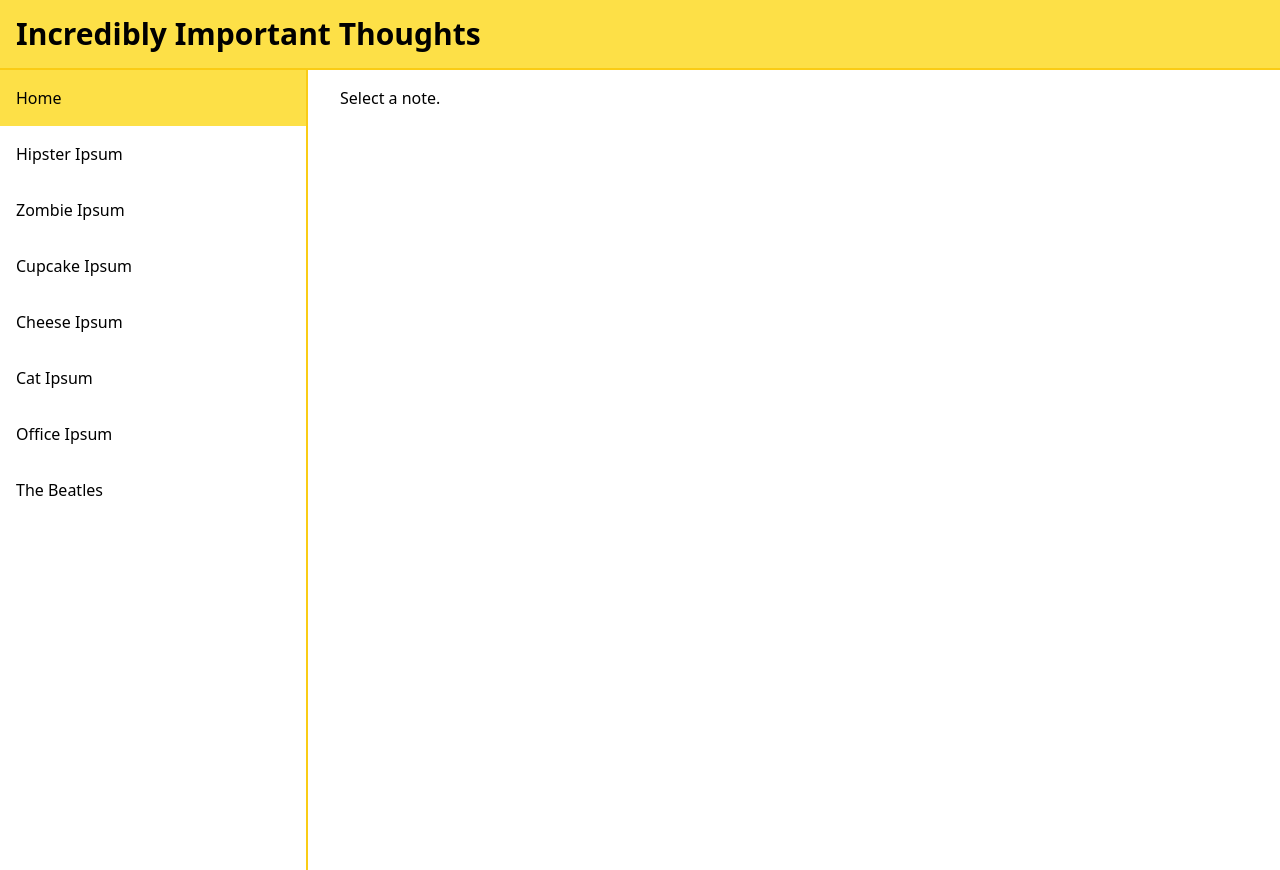
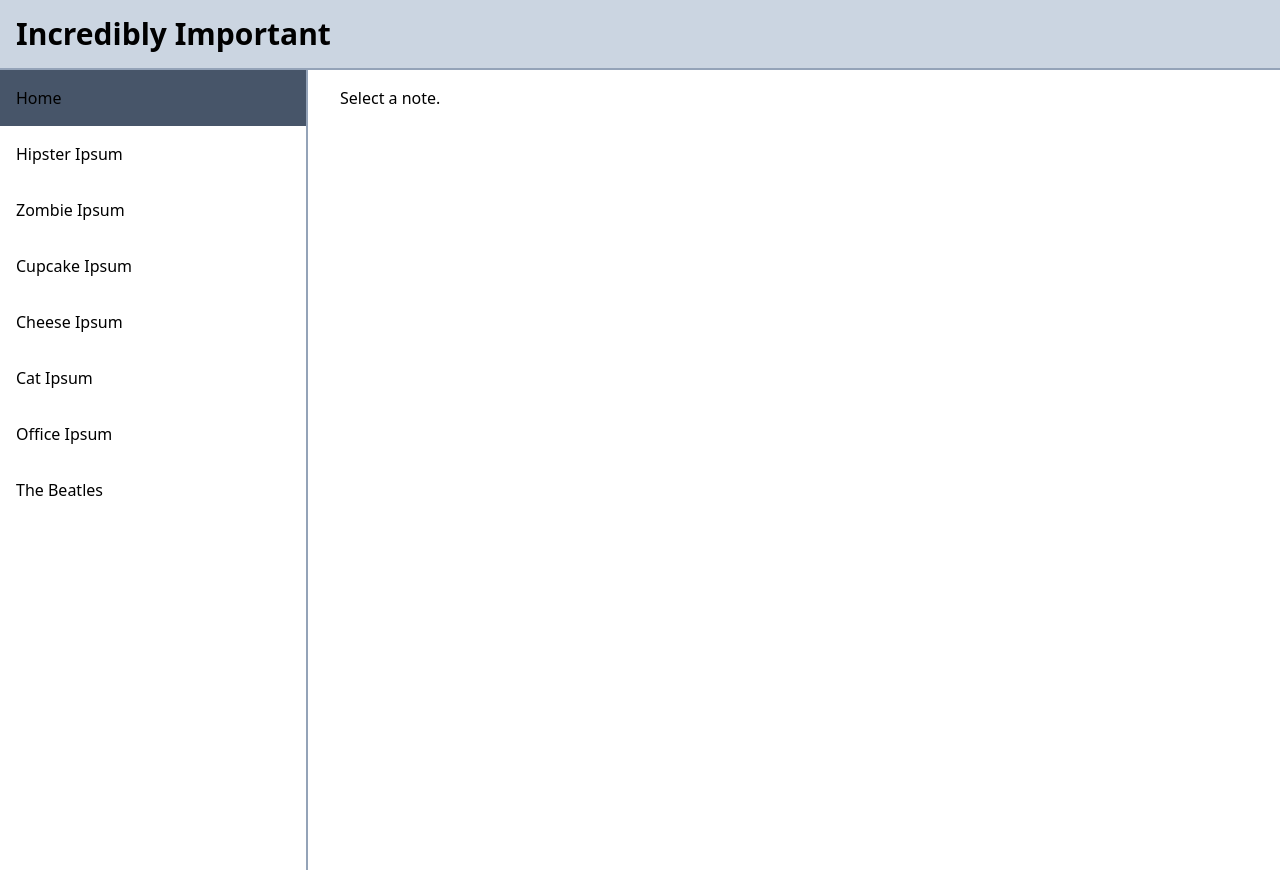
Before and after one commit to drelbert/edview-aws, a React app: page / in a window 1280 px wide. Built offline with nearby package versions, Linux system fonts and the light colour scheme.

Commit message:
update yellow to slate

```diff
--- a/public/index.html
+++ b/public/index.html
@@ -24,7 +24,7 @@
       work correctly both with client-side routing and a non-root public URL.
       Learn how to configure a non-root public URL by running `npm run build`.
     -->
-    <title>AWS for Frontend Engineers</title>
+    <title>EdView</title>
   </head>
   <body>
     <noscript>You need to enable JavaScript to run this app.</noscript>
--- a/src/Application.js
+++ b/src/Application.js
@@ -6,8 +6,8 @@ import { Page } from './Page';
 function Application() {
   return (
     <main className="h-screen">
-      <h1 className="text-3xl font-bold bg-yellow-300 p-4 border-b-2 border-yellow-400">
-        Incredibly Important Thoughts
+      <h1 className="text-3xl font-bold bg-slate-300 p-4 border-b-2 border-slate-400">
+        Incredibly Important
       </h1>
       <div className="grid grid-cols-12 grid-rows-1 gap-4 h-full">
         <Navigation>
--- a/src/Navigation.js
+++ b/src/Navigation.js
@@ -2,7 +2,7 @@ import { NavLink } from 'react-router-dom';
 
 export const Navigation = ({ children }) => {
   return (
-    <nav className="col-span-3 flex flex-col border-r-2 border-yellow-400 h-full">
+    <nav className="col-span-3 flex flex-col border-r-2 border-slate-400 h-full">
       {children}
     </nav>
   );
@@ -14,8 +14,8 @@ export const NavigationLink = ({ children, to }) => {
       to={to}
       className={({ isActive }) =>
         isActive
-          ? 'bg-yellow-300 hover:bg-yellow-400'
-          : 'bg-white hover:bg-yellow-100'
+          ? 'bg-slate-600 hover:bg-slate-500'
+          : 'bg-white hover:bg-slate-100'
       }
     >
       <article className="w-full p-4">{children}</article>
```
